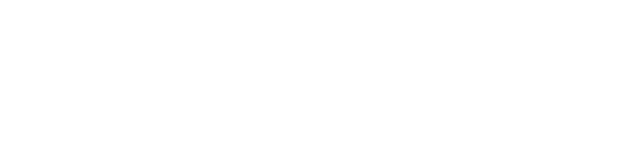
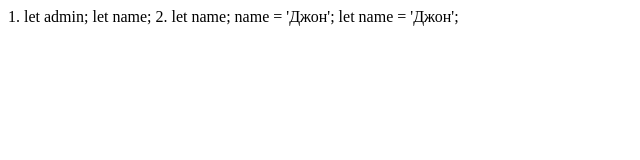
Before and after one commit to tamga05/JS_Homework_lesson15, a plain HTML site: page homework.html in a window 1280 px wide. Shown: the whole page, without its empty margins (0-640 px from the left). Drawn offline with Linux system fonts and the light colour scheme.

Commit message:
homework

```diff
--- a/homework.html
+++ b/homework.html
@@ -1,12 +1,24 @@
 <!DOCTYPE html>
 <html lang="en">
+
 <head>
     <meta charset="UTF-8">
     <meta http-equiv="X-UA-Compatible" content="IE=edge">
     <meta name="viewport" content="width=device-width, initial-scale=1.0">
     <title>Homework</title>
 </head>
+
 <body>
 
+    1.
+    let admin;
+    let name;
+
+    2.
+    let name;
+    name = 'Джон';
+    let name = 'Джон';
+
 </body>
+
 </html>
```
